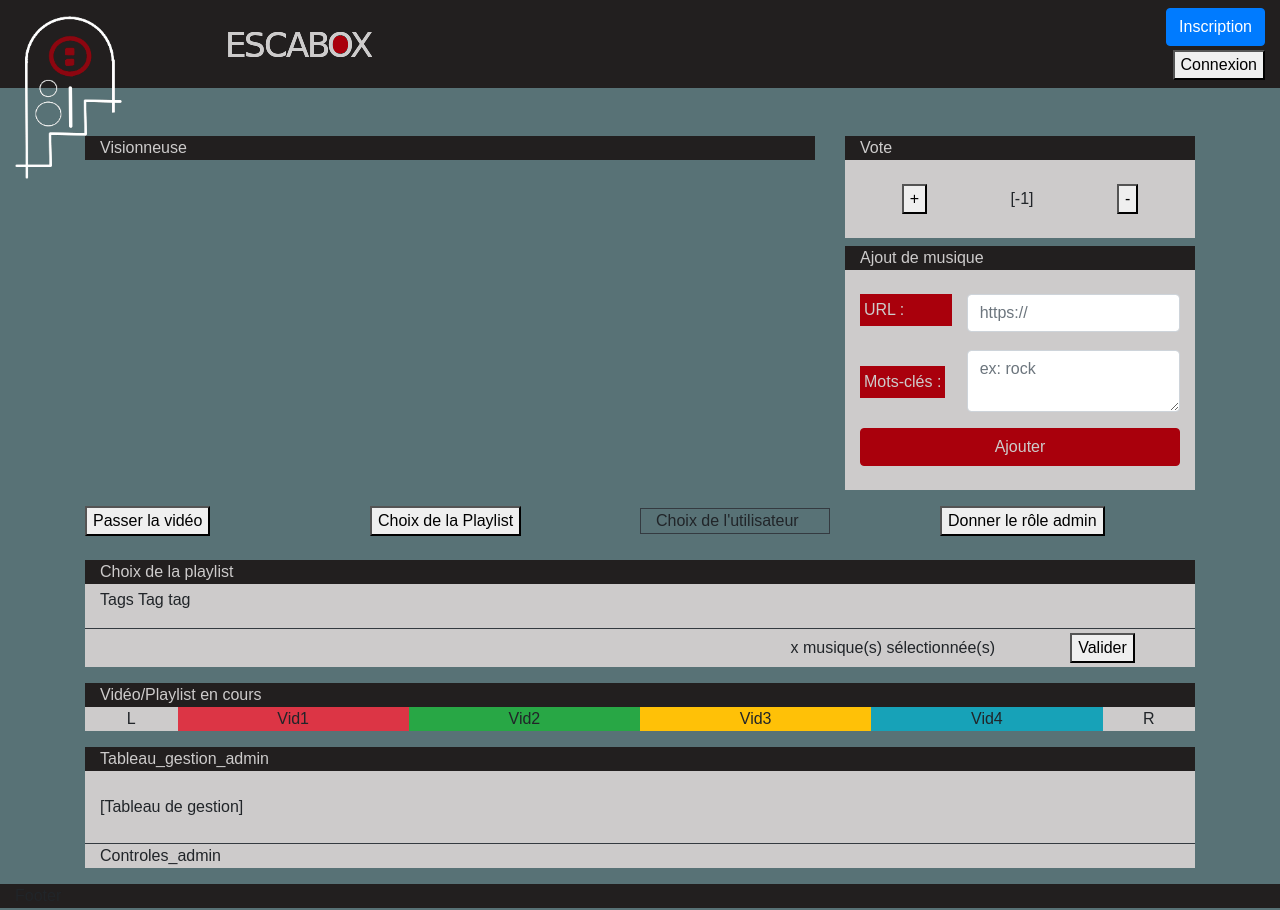
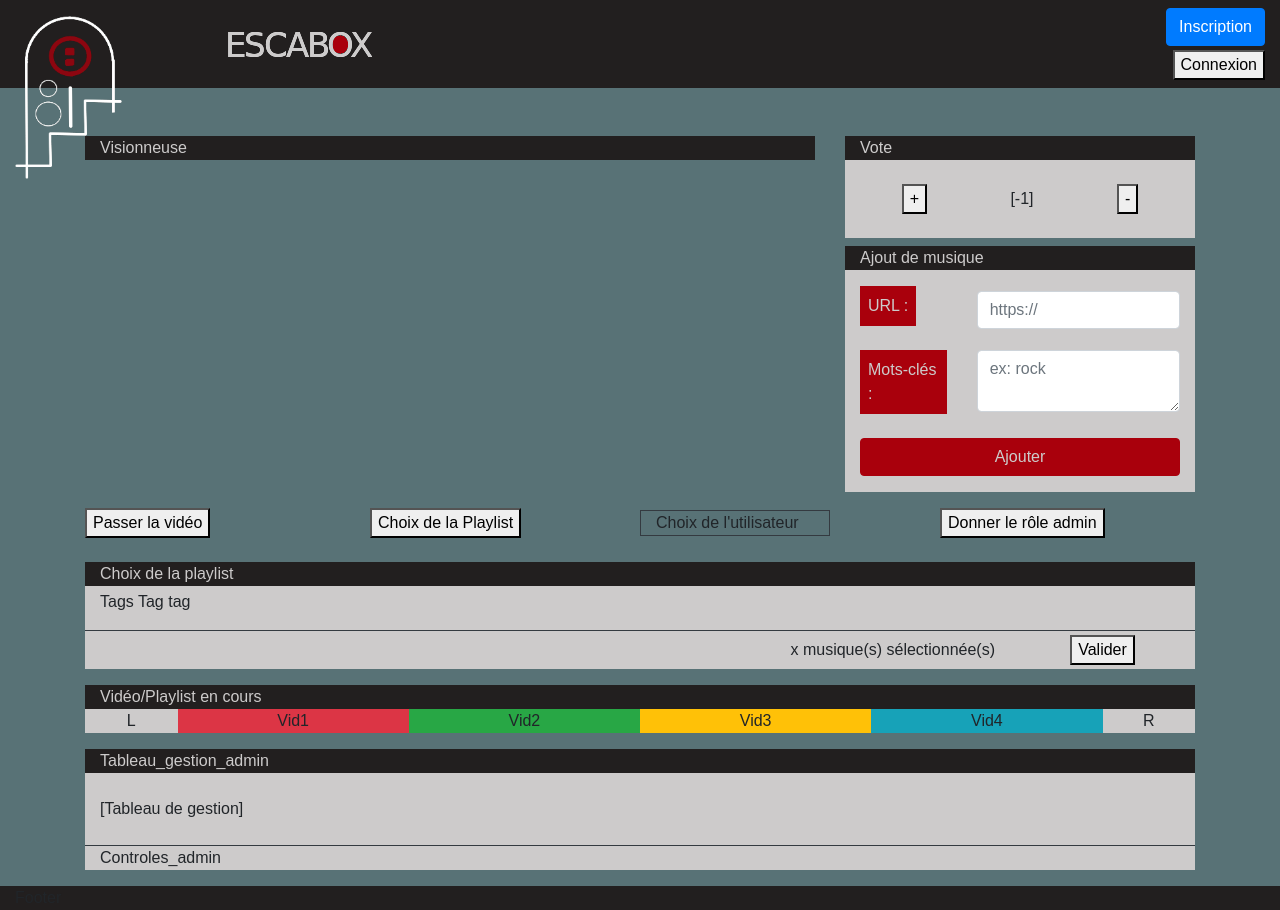
Before and after one commit to Escadev-SLDN2/JukeBox, a PHP site: page / in a window 1280 px wide. Run offline with PHP 8.4, Linux system fonts and the light colour scheme; some libraries are stand-ins or nearby versions.

Commit message:
Ajustements

```diff
--- a/assets/css/style.css
+++ b/assets/css/style.css
@@ -41,7 +41,7 @@ body {
 }
 
 /* Adding music section */
-.container.adding_music_container label {
+.adding_music_container label {
     color: #cdcbcb;
 background-color:#a9000c;
 }
--- a/index.html
+++ b/index.html
@@ -158,7 +158,8 @@
               </div>
 
               <!-- Ajout -->
-              <div class="container">
+              <div class="container adding_music_container">
+                <form class="form" action="adding_music.php" method="POST" role="form" autocomplete="off">
 
                 <!--Header Ajout -->
                 <div class="row">
@@ -169,24 +170,43 @@
 
                 <!-- Contenu Ajout -->
                 <div class="row">
-                    <div class="col bg-secondary py-2 d-flex align-items-center justify-content-around">
-                        <form class="form" action="adding_music.php" method="POST" role="form" autocomplete="off">
-                            <div class="container adding_music_container mt-3">
-                                <div class="form-group row justify-content-between">
-                                    <label class=" p-1 pr-5" for="musicUrl">URL :</label>
-                                    <input type="url" class="form-control col-sm-8" id="musicUrl" placeholder="https://" required>
-                                </div>
-                                <div class="form-group row justify-content-between">
-                                    <label class=" p-1 mt-3 h-50" for="keyWords">Mots-clés :</label>
-                                    <textarea type="email" class="form-control col-sm-8" id="keyWords" placeholder="ex: rock" required></textarea>
+
+                    <div class="col bg-secondary py-3">
+
+
+                              <div class="form-group row d-flex align-items-center">
+
+                                  <div class="col-sm-4">
+                                    <label class="p-2" for="musicUrl">URL :</label>
+                                  </div>
+
+                                  <div class="col">
+                                    <input type="url" class="form-control" id="musicUrl" placeholder="https://" required>
+                                  </div>
+
+                              </div>
+
+                              <div class="form-group row d-flex align-items-start">
+
+                                <div class="col-sm-4">
+                                    <label class="p-2" for="keyWords">Mots-clés :</label>
                                 </div>
 
-                                <div class="form-group row">
-                                    <button type="submit" class="btn btn-danger col-sm-12">
-                                        Ajouter
-                                    </button>
+                                <div class="col">
+                                    <textarea type="email" class="form-control" id="keyWords" placeholder="ex: rock" required></textarea>
                                 </div>
-                            </div>
+
+                              </div>
+
+                              <div class="row">
+                                <div class="col">
+                                  <button type="submit" class="btn btn-danger w-100">
+                                      Ajouter
+                                  </button>
+                                </div>
+                              </div>
+
+                    </div>
                         </form>
                     </div>
                 </div>
```
